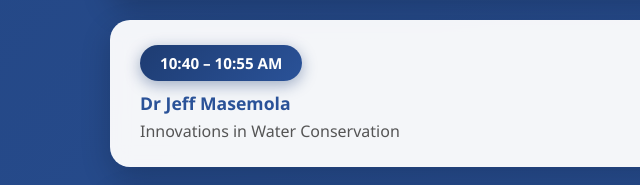
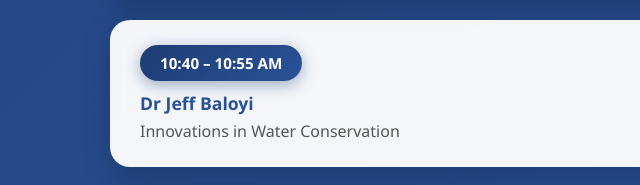
Before and after one commit to KhethoKodes-hub/digitalprogramme, a plain HTML site: page index.html in a window 1280 px wide. Shown: the part 1924-2109 px from the top of the page, 0-640 px from the left. Drawn offline with nearby package versions, Linux system fonts and the light colour scheme.

Commit message:
changed speaker

```diff
--- a/index.html
+++ b/index.html
@@ -931,7 +931,7 @@
 
                 <div class="timeline-item" data-time="10:40">
                     <div class="time">10:40 – 10:55 AM</div>
-                    <div class="speaker">Dr Jeff Masemola</div>
+                    <div class="speaker">Dr Jeff Baloyi</div>
                     <div class="description">Innovations in Water Conservation</div>
                 </div>
 
```
